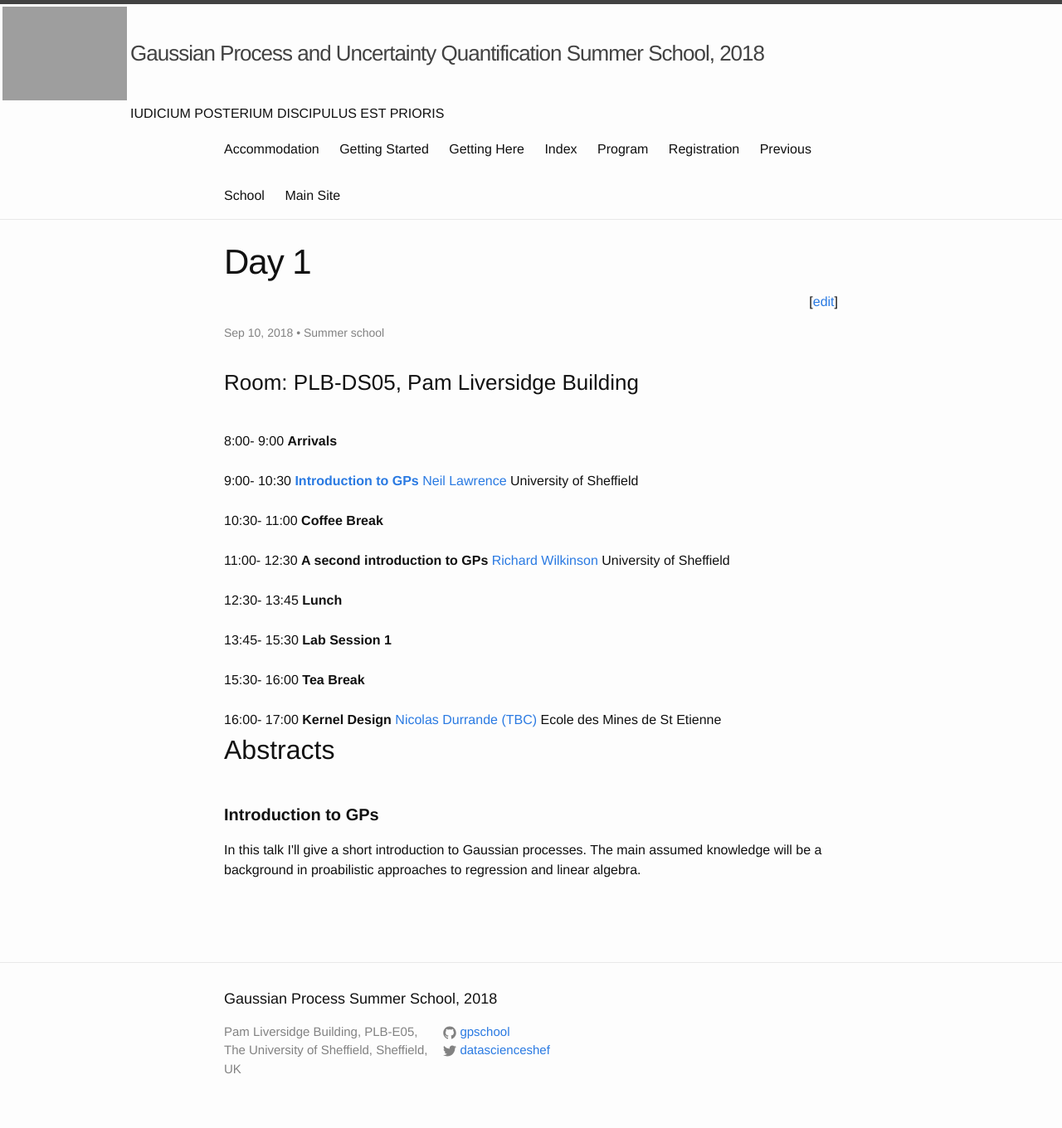
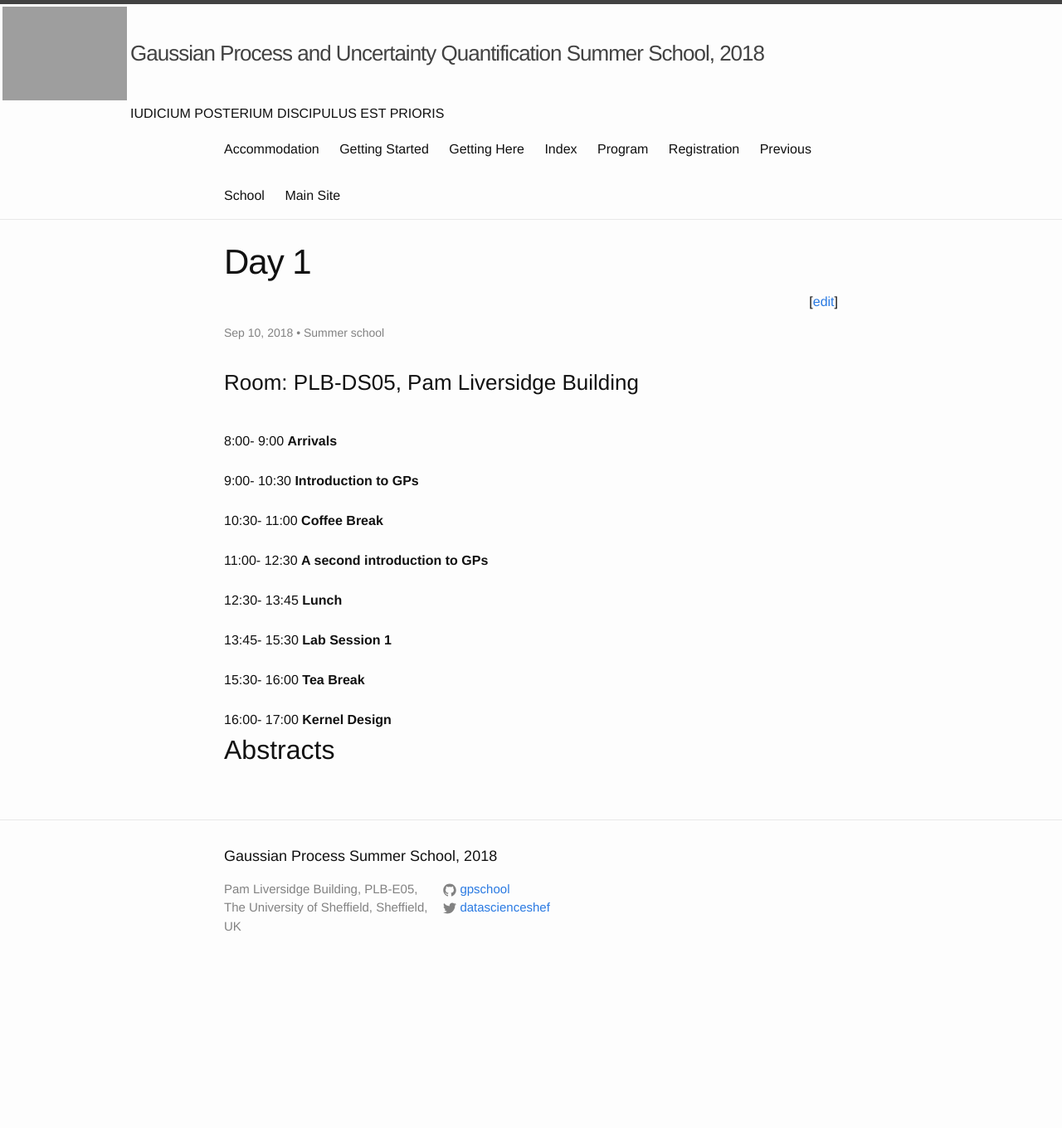
Before and after one commit to gpschool/gpss18, a Jekyll site: the page built from _posts/2018-09-10-day-1.md, in a window 1280 px wide. Shown: the whole page at 83% size. Built offline with Jekyll 4.4.1, drawn with Linux system fonts in a browser that asks for light colours; after the commit the page ends 1188 px from its top, so only the background shows below that.

Commit message:
Update 2018-09-10-day-1.md

```diff
--- a/_posts/2018-09-10-day-1.md
+++ b/_posts/2018-09-10-day-1.md
@@ -10,11 +10,11 @@
   end: "9:00"
 - title: "Introduction to GPs"
   author:
-  - family: Lawrence
-    given: Neil
-    url: "http://inverseprobability.com"
-    institute: "University of Sheffield"
-  abstract: "In this talk I'll give a short introduction to Gaussian processes. The main assumed knowledge will be a background in proabilistic approaches to regression and linear algebra."
+  - family: TBC
+    given:
+    url:
+    institute:
+  abstract:
   start: "9:00"
   end: "10:30"
   slides:
@@ -25,10 +25,10 @@
 - title: "A second introduction to GPs"
   abstract:
   author:
-  - family: Wilkinson
-    given: Richard
-    url: "https://rich-d-wilkinson.github.io/"
-    institute: University of Sheffield
+  - family: TBC
+    given:
+    url:
+    institute:
   start: "11:00"
   end: "12:30"
   slides:
@@ -47,10 +47,10 @@
 - title: Kernel Design
   abstract:
   author:
-  - family: Durrande (TBC)
-    given: Nicolas
-    url: "https://sites.google.com/site/nicolasdurrandehomepage/"
-    institute: "Ecole des Mines de St Etienne"
+  - family: TBC
+    given:
+    url:
+    institute:
   start: "16:00"
   end: "17:00"
   slides:
```
